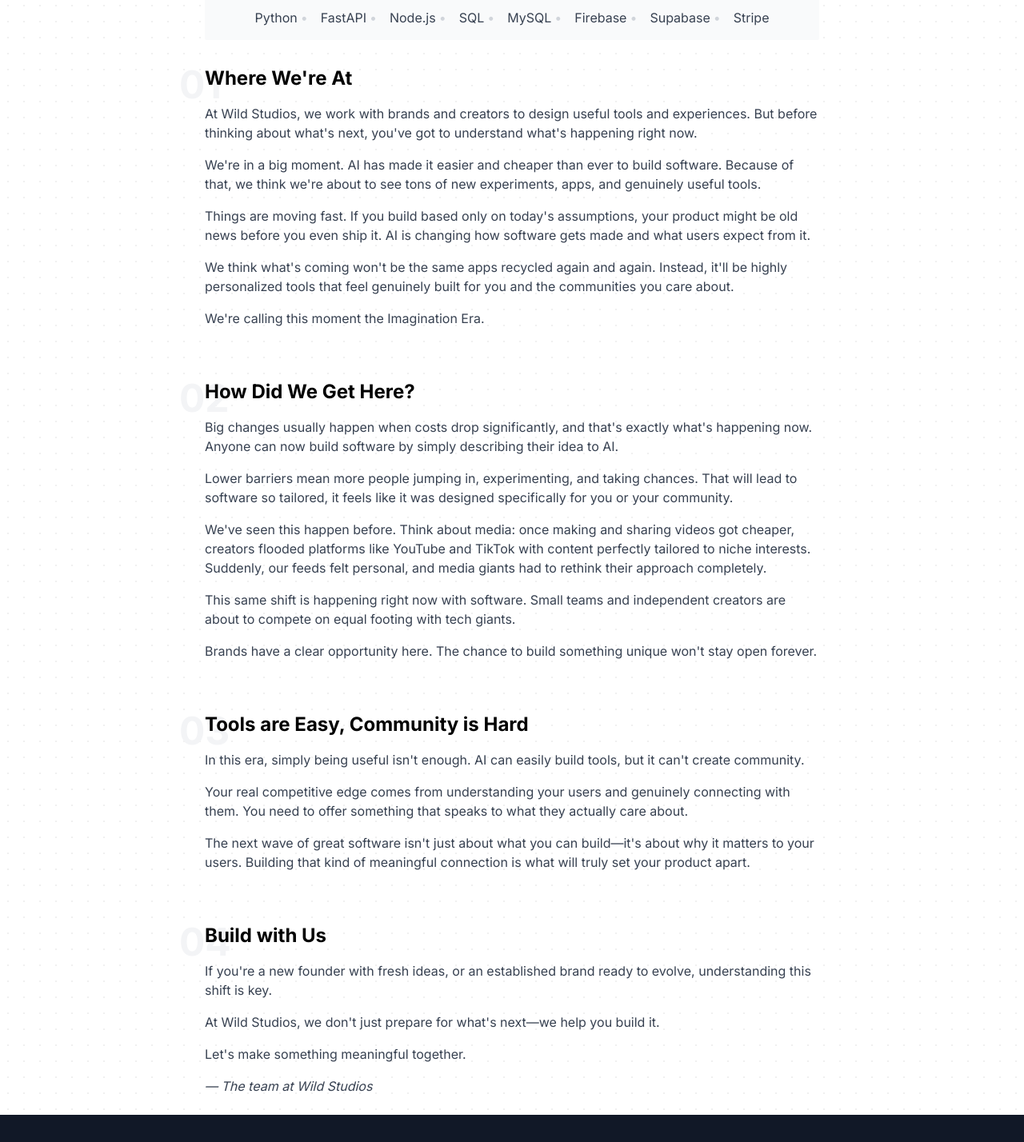
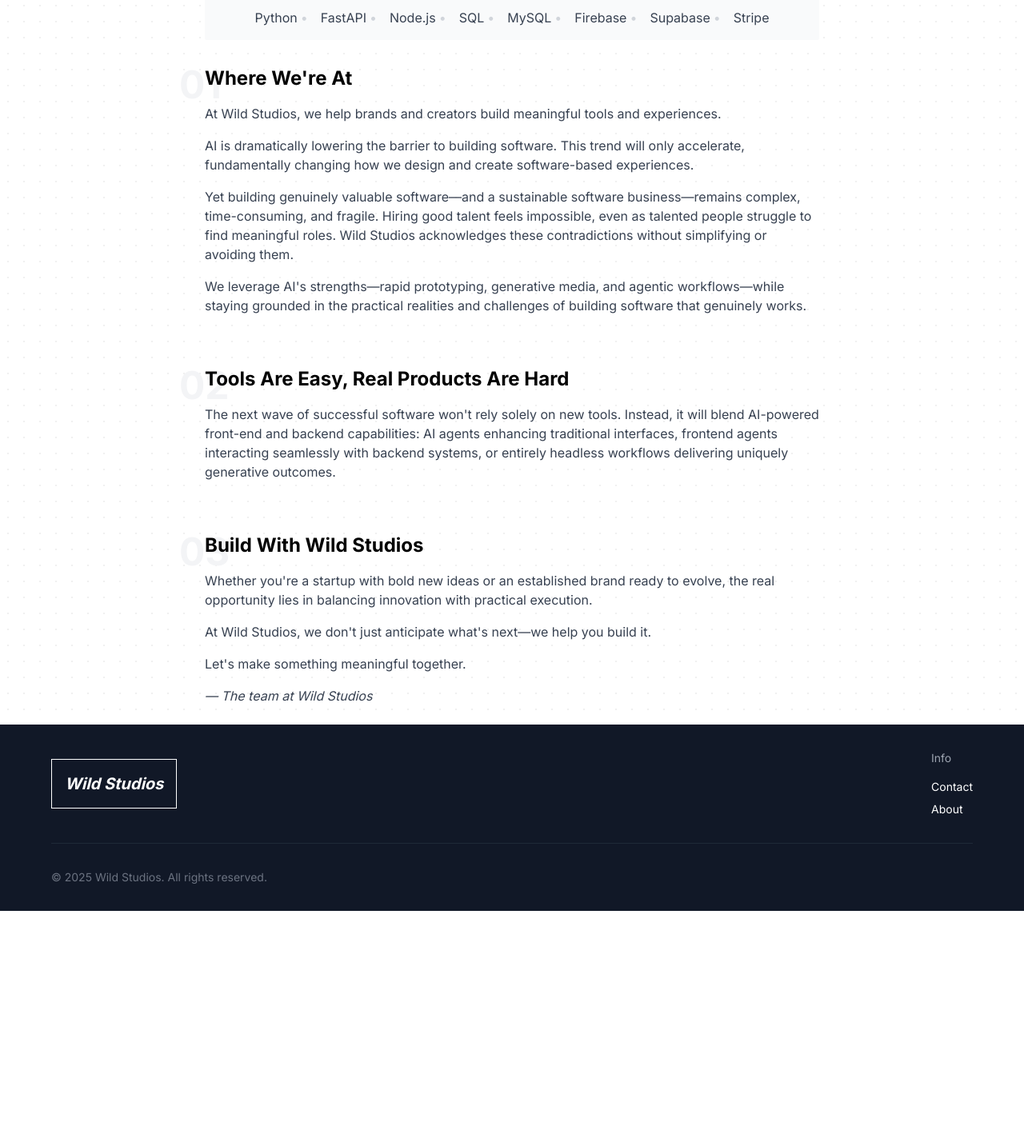
Before and after one commit to wpulier/wildstudio, a Next.js app: page / in a window 1280 px wide. Shown: the part 1023-2451 px from the top of the page at 80% size. After the commit the page ends 2162 px from the top, so only its background shows below. Built offline with nearby package versions, Linux system fonts and the light colour scheme.

Commit message:
Update about content with new messaging and streamlined structure

```diff
--- a/src/app/page.tsx
+++ b/src/app/page.tsx
@@ -110,48 +110,31 @@ export default function Home() {
                 Where We're At
               </h2>
               <div className="space-y-3 md:space-y-4 text-sm md:text-base text-gray-700">
-                <p>At Wild Studios, we work with brands and creators to design useful tools and experiences. But before thinking about what's next, you've got to understand what's happening right now.</p>
-                <p>We're in a big moment. AI has made it easier and cheaper than ever to build software. Because of that, we think we're about to see tons of new experiments, apps, and genuinely useful tools.</p>
-                <p>Things are moving fast. If you build based only on today's assumptions, your product might be old news before you even ship it. AI is changing how software gets made and what users expect from it.</p>
-                <p>We think what's coming won't be the same apps recycled again and again. Instead, it'll be highly personalized tools that feel genuinely built for you and the communities you care about.</p>
-                <p>We're calling this moment the Imagination Era.</p>
+                <p>At Wild Studios, we help brands and creators build meaningful tools and experiences.</p>
+                <p>AI is dramatically lowering the barrier to building software. This trend will only accelerate, fundamentally changing how we design and create software-based experiences.</p>
+                <p>Yet building genuinely valuable software—and a sustainable software business—remains complex, time-consuming, and fragile. Hiring good talent feels impossible, even as talented people struggle to find meaningful roles. Wild Studios acknowledges these contradictions without simplifying or avoiding them.</p>
+                <p>We leverage AI's strengths—rapid prototyping, generative media, and agentic workflows—while staying grounded in the practical realities and challenges of building software that genuinely works.</p>
               </div>
             </div>
 
             <div className="relative">
               <div className="absolute -left-4 md:-left-8 top-0 text-4xl md:text-5xl font-bold text-gray-100 select-none">02</div>
               <h2 className="text-xl md:text-2xl font-bold mb-3 md:mb-4 relative">
-                How Did We Get Here?
+                Tools Are Easy, Real Products Are Hard
               </h2>
               <div className="space-y-3 md:space-y-4 text-sm md:text-base text-gray-700">
-                <p>Big changes usually happen when costs drop significantly, and that's exactly what's happening now. Anyone can now build software by simply describing their idea to AI.</p>
-                <p>Lower barriers mean more people jumping in, experimenting, and taking chances. That will lead to software so tailored, it feels like it was designed specifically for you or your community.</p>
-                <p>We've seen this happen before. Think about media: once making and sharing videos got cheaper, creators flooded platforms like YouTube and TikTok with content perfectly tailored to niche interests. Suddenly, our feeds felt personal, and media giants had to rethink their approach completely.</p>
-                <p>This same shift is happening right now with software. Small teams and independent creators are about to compete on equal footing with tech giants.</p>
-                <p>Brands have a clear opportunity here. The chance to build something unique won't stay open forever.</p>
+                <p>The next wave of successful software won't rely solely on new tools. Instead, it will blend AI-powered front-end and backend capabilities: AI agents enhancing traditional interfaces, frontend agents interacting seamlessly with backend systems, or entirely headless workflows delivering uniquely generative outcomes.</p>
               </div>
             </div>
 
             <div className="relative">
               <div className="absolute -left-4 md:-left-8 top-0 text-4xl md:text-5xl font-bold text-gray-100 select-none">03</div>
               <h2 className="text-xl md:text-2xl font-bold mb-3 md:mb-4 relative">
-                Tools are Easy, Community is Hard
+                Build With Wild Studios
               </h2>
               <div className="space-y-3 md:space-y-4 text-sm md:text-base text-gray-700">
-                <p>In this era, simply being useful isn't enough. AI can easily build tools, but it can't create community.</p>
-                <p>Your real competitive edge comes from understanding your users and genuinely connecting with them. You need to offer something that speaks to what they actually care about.</p>
-                <p>The next wave of great software isn't just about what you can build—it's about why it matters to your users. Building that kind of meaningful connection is what will truly set your product apart.</p>
-              </div>
-            </div>
-
-            <div className="relative">
-              <div className="absolute -left-4 md:-left-8 top-0 text-4xl md:text-5xl font-bold text-gray-100 select-none">04</div>
-              <h2 className="text-xl md:text-2xl font-bold mb-3 md:mb-4 relative">
-                Build with Us
-              </h2>
-              <div className="space-y-3 md:space-y-4 text-sm md:text-base text-gray-700">
-                <p>If you're a new founder with fresh ideas, or an established brand ready to evolve, understanding this shift is key.</p>
-                <p>At Wild Studios, we don't just prepare for what's next—we help you build it.</p>
+                <p>Whether you're a startup with bold new ideas or an established brand ready to evolve, the real opportunity lies in balancing innovation with practical execution.</p>
+                <p>At Wild Studios, we don't just anticipate what's next—we help you build it.</p>
                 <p>Let's make something meaningful together.</p>
                 <p className="italic">— The team at Wild Studios</p>
               </div>
```
